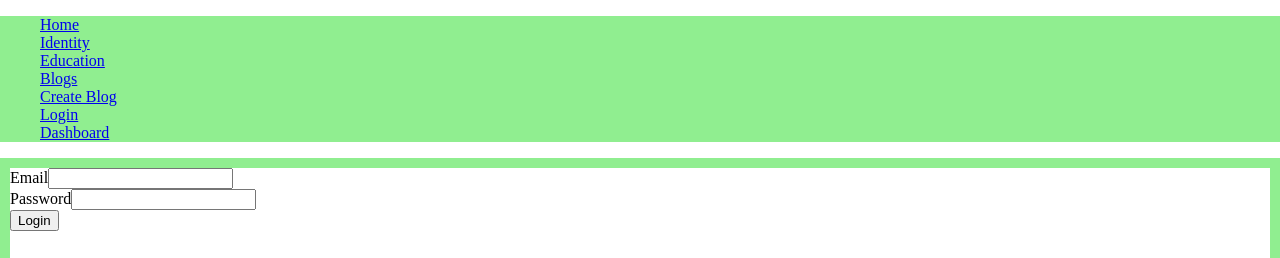
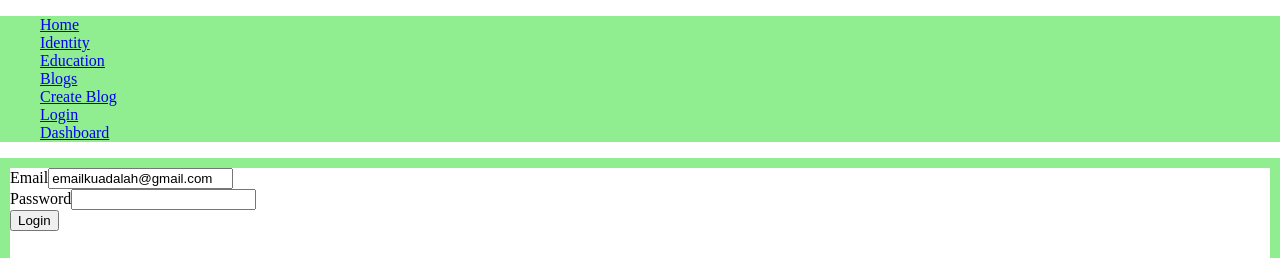
Before and after one commit to rei41q/Learn-fsw, a React (Create React App) app in the folder cp8/chapter8/: page /login in a window 1280 px wide. Shown: the top 258 px of the page. Built offline with nearby package versions, Linux system fonts and the light colour scheme.

Commit message:
update login

```diff
--- a/cp8/chapter8/src/pages/auth/Login.jsx
+++ b/cp8/chapter8/src/pages/auth/Login.jsx
@@ -4,8 +4,8 @@ import { useCookies } from "react-cookie";
 import { useNavigate } from "react-router-dom";
 
 const Login = () => {
-  const [values, setValues] = useState({});
-  const [cookies, setCookies] = useCookies(["accessToken", "userId"]);
+  const [values, setValues] = useState({ email: "emailkuadalah@gmail.com" });
+  const [cookies, setCookies] = useCookies(["accessToken", "userId", "email"]);
   const navigate = useNavigate();
 
   const handleOnChange = (e) => {
@@ -17,9 +17,10 @@ const Login = () => {
     axios
       .post("https://binar-blog-app.herokuapp.com/login", values)
       .then((res) => {
-        const respAccessToken = res.data.accessToken;
-        setCookies("accessToken", respAccessToken, { maxAge: 60000 });
-        setCookies("userId", 1, { maxAge: 60000 });
+        const { accessToken, id, email } = res.data;
+        setCookies("accessToken", accessToken, { maxAge: 60000 });
+        setCookies("userId", id, { maxAge: 60000 });
+        setCookies("email", email, { maxAge: 60000 });
         navigate("/dashboard");
       })
       .catch((err) => alert("Login lu salah coy"));
@@ -30,11 +31,11 @@ const Login = () => {
       <form onSubmit={handleSubmit}>
         <div>
           <label>Email</label>
-          <input name="email" onChange={handleOnChange} />
+          <input name="email" onChange={handleOnChange} value={values.email} />
         </div>
         <div>
           <label>Password</label>
-          <input name="password" onChange={handleOnChange} />
+          <input name="password" onChange={handleOnChange} type="password" />
         </div>
         <div>
           <button type="submit">Login</button>{" "}
```
